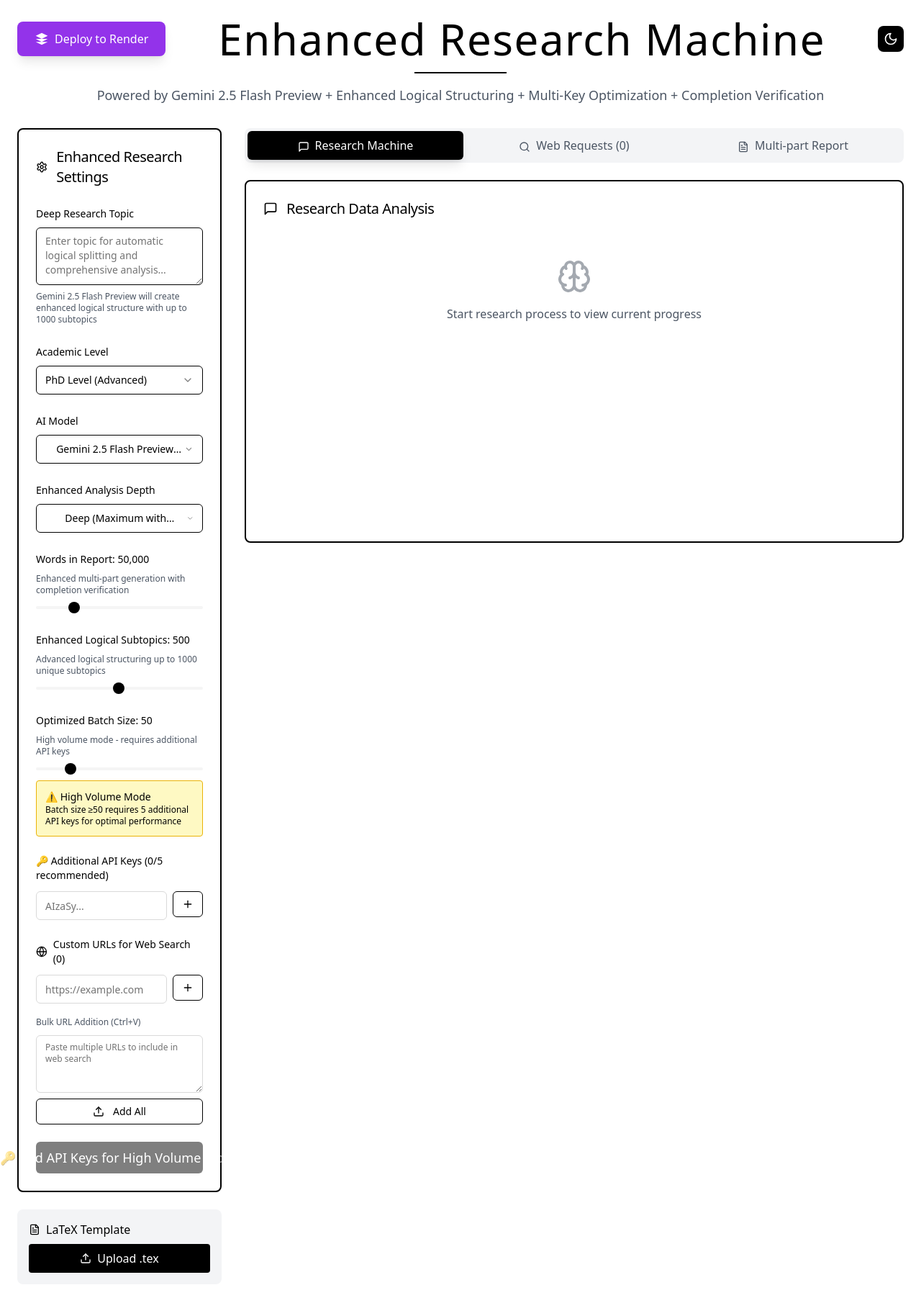
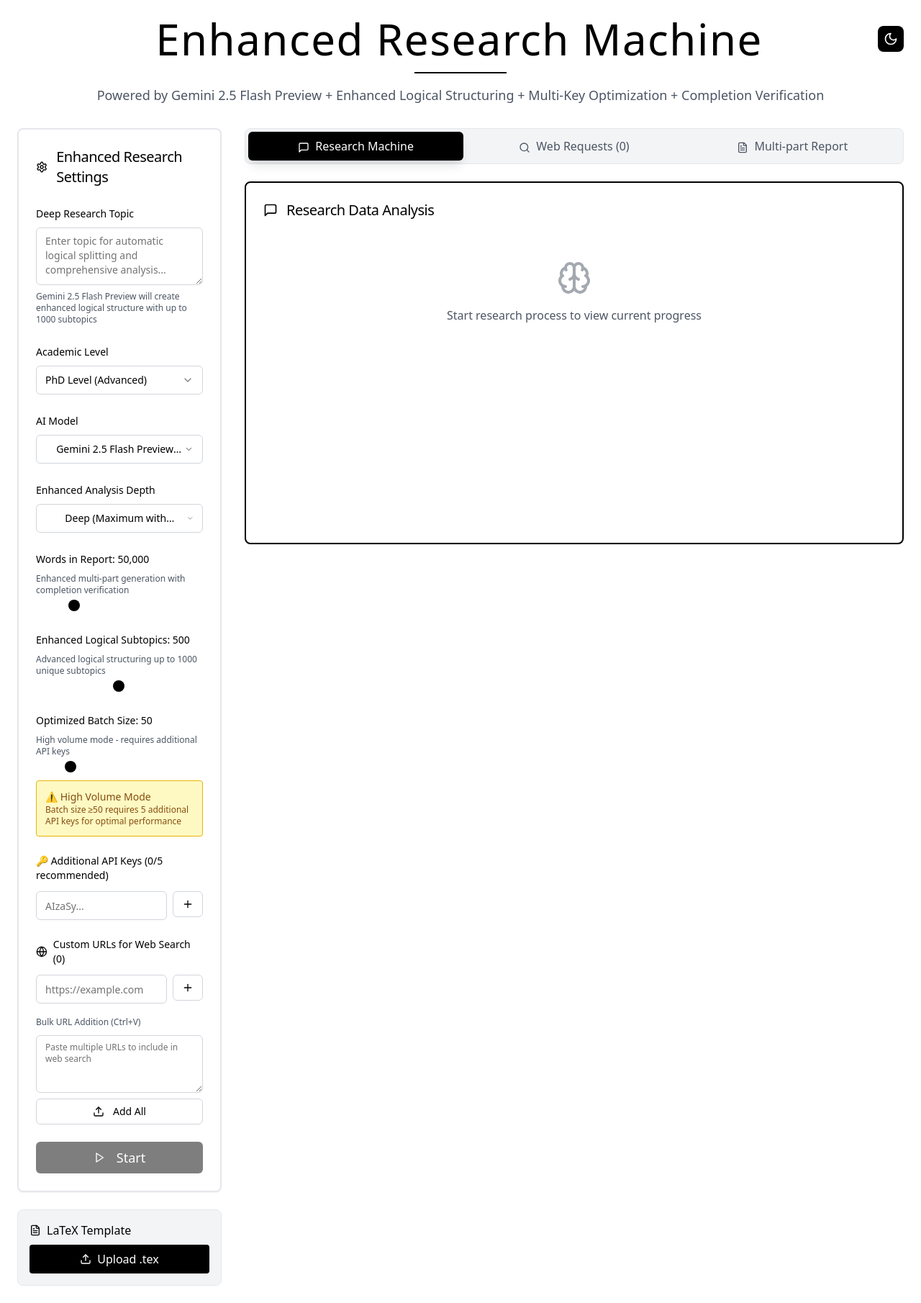
Before and after one commit to Perricheno/gemini-research, a React (Vite) app: page / in a window 1280 px wide. Shown: the whole page at 72% size. Built offline with nearby package versions, Linux system fonts and the light colour scheme.

Commit message:
Refactor UI and theming
- Removed "Deploy to Render" button from the UI.
- Renamed "Add API Keys..." button to "Start".
- Improved dark theme.
- Removed "Edit with Lovable" branding.

```diff
--- a/src/components/DeepResearchApp.tsx
+++ b/src/components/DeepResearchApp.tsx
@@ -1,4 +1,3 @@
-
 import React, { useState } from 'react';
 import { Search, Brain, FileText, Download, MessageSquare, Upload, Sun, Moon } from 'lucide-react';
 import { toast } from 'sonner';
@@ -9,7 +8,6 @@ import ResearchProgress from './ResearchProgress';
 import ResearchChat from './ResearchChat';
 import ResearchResults from './ResearchResults';
 import ResearchReport from './ResearchReport';
-import DeployButton from './DeployButton';
 
 const DeepResearchApp = () => {
   const [topic, setTopic] = useState('');
@@ -337,7 +335,7 @@ const DeepResearchApp = () => {
       <div className="container mx-auto p-6 max-w-7xl">
         <div className="text-center mb-8 animate-fade-in">
           <div className="flex items-center justify-between mb-4">
-            <DeployButton />
+            <div className="w-8"></div>
             <h1 className="text-6xl font-light tracking-wide">
               Enhanced Research Machine
             </h1>
@@ -383,7 +381,7 @@ const DeepResearchApp = () => {
             />
 
             {/* LaTeX Template Upload */}
-            <div className={`p-4 rounded-lg ${theme === 'dark' ? 'bg-gray-900' : 'bg-gray-100'}`}>
+            <div className={`p-4 rounded-lg ${theme === 'dark' ? 'bg-gray-900 border border-gray-800' : 'bg-gray-100 border border-gray-200'}`}>
               <h3 className="font-medium mb-2 flex items-center gap-2">
                 <FileText className="h-4 w-4" />
                 LaTeX Template
@@ -415,7 +413,7 @@ const DeepResearchApp = () => {
 
             {/* Download Web Data Button */}
             {webDataForDownload && (
-              <div className={`p-4 rounded-lg ${theme === 'dark' ? 'bg-gray-900' : 'bg-gray-100'}`}>
+              <div className={`p-4 rounded-lg ${theme === 'dark' ? 'bg-gray-900 border border-gray-800' : 'bg-gray-100 border border-gray-200'}`}>
                 <h3 className="font-medium mb-2">Web Data Ready</h3>
                 <button
                   onClick={downloadWebData}
@@ -436,7 +434,7 @@ const DeepResearchApp = () => {
 
             {/* Enhanced Report Generation Progress */}
             {reportGenerationProgress && (
-              <div className={`p-4 rounded-lg ${theme === 'dark' ? 'bg-gray-900' : 'bg-gray-100'}`}>
+              <div className={`p-4 rounded-lg ${theme === 'dark' ? 'bg-gray-900 border border-gray-800' : 'bg-gray-100 border border-gray-200'}`}>
                 <h3 className="font-medium mb-2">Enhanced Report Generation</h3>
                 <div className="space-y-2">
                   <div className="flex justify-between text-sm">
@@ -445,7 +443,7 @@ const DeepResearchApp = () => {
                       {reportGenerationProgress.isComplete ? '✓ VERIFIED' : '⏳ GENERATING'}
                     </span>
                   </div>
-                  <div className={`w-full rounded-full h-2 ${theme === 'dark' ? 'bg-black' : 'bg-white'}`}>
+                  <div className={`w-full rounded-full h-2 ${theme === 'dark' ? 'bg-gray-800' : 'bg-gray-300'}`}>
                     <div
                       className={`h-2 rounded-full transition-all duration-300 ${theme === 'dark' ? 'bg-white' : 'bg-black'}`}
                       style={{ width: `${(reportGenerationProgress.currentPart / reportGenerationProgress.totalParts) * 100}%` }}
@@ -462,7 +460,7 @@ const DeepResearchApp = () => {
           {/* Main Content */}
           <div className="lg:col-span-3 space-y-6">
             {/* Tab Navigation */}
-            <div className={`flex space-x-1 p-1 rounded-lg ${theme === 'dark' ? 'bg-gray-900' : 'bg-gray-100'}`}>
+            <div className={`flex space-x-1 p-1 rounded-lg ${theme === 'dark' ? 'bg-gray-900 border border-gray-800' : 'bg-gray-100 border border-gray-200'}`}>
               <button
                 onClick={() => setActiveTab('chat')}
                 className={`flex-1 py-2 px-4 rounded-md transition-all duration-200 font-light ${
@@ -560,7 +558,7 @@ const DeepResearchApp = () => {
                   </p>
                 </div>
                 {reportGenerationProgress.content && (
-                  <div className={`p-4 rounded-lg ${theme === 'dark' ? 'bg-gray-900' : 'bg-gray-100'}`}>
+                  <div className={`p-4 rounded-lg ${theme === 'dark' ? 'bg-gray-900 border border-gray-800' : 'bg-gray-100 border border-gray-200'}`}>
                     <h3 className="font-medium mb-2">Preview of part {reportGenerationProgress.currentPart}</h3>
                     <div className="max-h-64 overflow-y-auto">
                       <pre className="whitespace-pre-wrap text-sm font-light leading-relaxed">
--- a/src/components/DeployButton.tsx
+++ /dev/null
@@ -1,28 +0,0 @@
-
-import React from 'react';
-
-const DeployButton = () => {
-  const handleDeploy = () => {
-    window.open('https://render.com/deploy?repo=https://github.com/yourusername/enhanced-research-machine', '_blank');
-  };
-
-  return (
-    <button
-      onClick={handleDeploy}
-      className="bg-purple-600 hover:bg-purple-700 text-white px-6 py-3 rounded-lg font-medium transition-all duration-200 flex items-center gap-2 shadow-lg hover:shadow-xl transform hover:scale-105"
-    >
-      <svg
-        width="20"
-        height="20"
-        viewBox="0 0 24 24"
-        fill="currentColor"
-        className="flex-shrink-0"
-      >
-        <path d="M12 2L2 7l10 5 10-5-10-5zM2 17l10 5 10-5M2 12l10 5 10-5"/>
-      </svg>
-      Deploy to Render
-    </button>
-  );
-};
-
-export default DeployButton;
--- a/src/components/ResearchSettings.tsx
+++ b/src/components/ResearchSettings.tsx
@@ -1,3 +1,4 @@
+
 import React from 'react';
 import { Card, CardContent, CardHeader, CardTitle } from '@/components/ui/card';
 import { Button } from '@/components/ui/button';
@@ -6,7 +7,7 @@ import { Textarea } from '@/components/ui/textarea';
 import { Select, SelectContent, SelectItem, SelectTrigger, SelectValue } from '@/components/ui/select';
 import { Label } from '@/components/ui/label';
 import { Switch } from '@/components/ui/switch';
-import { Settings, Plus, Upload, Trash2, Link, Globe } from 'lucide-react';
+import { Settings, Plus, Upload, Trash2, Link, Globe, Play } from 'lucide-react';
 import { toast } from 'sonner';
 import { ResearchSettings as ResearchSettingsType } from '../types/research';
 
@@ -103,12 +104,16 @@ const ResearchSettings: React.FC<ResearchSettingsProps> = ({
   const requiresAdditionalKeys = settings.batchSize >= 50;
 
   const themeClasses = theme === 'dark'
-    ? 'bg-gray-900 border-white text-white'
-    : 'bg-white border-black text-black';
+    ? 'bg-gray-900 border-gray-800 text-white'
+    : 'bg-white border-gray-200 text-black';
 
   const buttonClasses = theme === 'dark'
-    ? 'border-white hover:bg-white hover:text-black'
-    : 'border-black hover:bg-black hover:text-white';
+    ? 'border-gray-600 hover:bg-white hover:text-black'
+    : 'border-gray-300 hover:bg-black hover:text-white';
+
+  const inputClasses = theme === 'dark'
+    ? 'border-gray-600 bg-gray-800 text-white focus:border-gray-400'
+    : 'border-gray-300 bg-white text-black focus:border-gray-600';
 
   return (
     <Card className={`border-2 hover:shadow-2xl transition-all duration-500 animate-scale-in ${themeClasses}`}>
@@ -128,7 +133,7 @@ const ResearchSettings: React.FC<ResearchSettingsProps> = ({
             onChange={(e) => setTopic(e.target.value)}
             placeholder="Enter topic for automatic logical splitting and comprehensive analysis..."
             rows={3}
-            className={`transition-colors duration-200 ${theme === 'dark' ? 'border-white focus:border-gray-300' : 'border-black focus:border-gray-600'}`}
+            className={`transition-colors duration-200 ${inputClasses}`}
           />
           <p className={`text-xs ${theme === 'dark' ? 'text-gray-400' : 'text-gray-600'}`}>
             Gemini 2.5 Flash Preview will create enhanced logical structure with up to 1000 subtopics
@@ -139,10 +144,10 @@ const ResearchSettings: React.FC<ResearchSettingsProps> = ({
         <div className="space-y-2">
           <Label className="text-sm font-medium">Academic Level</Label>
           <Select value={settings.tone} onValueChange={(value: any) => setSettings({...settings, tone: value})}>
-            <SelectTrigger className={`${theme === 'dark' ? 'border-white focus:border-gray-300' : 'border-black focus:border-gray-600'}`}>
+            <SelectTrigger className={inputClasses}>
               <SelectValue />
             </SelectTrigger>
-            <SelectContent>
+            <SelectContent className={theme === 'dark' ? 'bg-gray-800 border-gray-600' : 'bg-white border-gray-200'}>
               <SelectItem value="phd">PhD Level (Advanced)</SelectItem>
               <SelectItem value="bachelor">Bachelor Level (Academic)</SelectItem>
               <SelectItem value="school">School Level (Simple)</SelectItem>
@@ -154,10 +159,10 @@ const ResearchSettings: React.FC<ResearchSettingsProps> = ({
         <div className="space-y-2">
           <Label className="text-sm font-medium">AI Model</Label>
           <Select value={settings.model} onValueChange={(value) => setSettings({...settings, model: value})}>
-            <SelectTrigger className={`${theme === 'dark' ? 'border-white focus:border-gray-300' : 'border-black focus:border-gray-600'}`}>
+            <SelectTrigger className={inputClasses}>
               <SelectValue />
             </SelectTrigger>
-            <SelectContent>
+            <SelectContent className={theme === 'dark' ? 'bg-gray-800 border-gray-600' : 'bg-white border-gray-200'}>
               <SelectItem value="gemini-2.5-flash-preview-05-20">Gemini 2.5 Flash Preview (Enhanced)</SelectItem>
               <SelectItem value="gemini-2.0-flash">Gemini 2.0 Flash</SelectItem>
               <SelectItem value="gemini-2.0-flash-exp">Gemini 2.0 Flash Exp</SelectItem>
@@ -170,10 +175,10 @@ const ResearchSettings: React.FC<ResearchSettingsProps> = ({
         <div className="space-y-2">
           <Label className="text-sm font-medium">Enhanced Analysis Depth</Label>
           <Select value={settings.searchDepth} onValueChange={(value: any) => setSettings({...settings, searchDepth: value})}>
-            <SelectTrigger className={`${theme === 'dark' ? 'border-white focus:border-gray-300' : 'border-black focus:border-gray-600'}`}>
+            <SelectTrigger className={inputClasses}>
               <SelectValue />
             </SelectTrigger>
-            <SelectContent>
+            <SelectContent className={theme === 'dark' ? 'bg-gray-800 border-gray-600' : 'bg-white border-gray-200'}>
               <SelectItem value="shallow">Shallow (Fast)</SelectItem>
               <SelectItem value="medium">Medium (Balanced)</SelectItem>
               <SelectItem value="deep">Deep (Maximum with completion verification)</SelectItem>
@@ -194,7 +199,9 @@ const ResearchSettings: React.FC<ResearchSettingsProps> = ({
             step="5000"
             value={settings.wordCount}
             onChange={(e) => setSettings({...settings, wordCount: parseInt(e.target.value)})}
-            className="w-full h-1 bg-muted rounded-lg appearance-none cursor-pointer slider"
+            className={`w-full h-1 rounded-lg appearance-none cursor-pointer ${
+              theme === 'dark' ? 'bg-gray-700' : 'bg-gray-300'
+            }`}
           />
         </div>
 
@@ -211,7 +218,9 @@ const ResearchSettings: React.FC<ResearchSettingsProps> = ({
             step="10"
             value={settings.parallelQueries}
             onChange={(e) => setSettings({...settings, parallelQueries: parseInt(e.target.value)})}
-            className="w-full h-1 bg-muted rounded-lg appearance-none cursor-pointer slider"
+            className={`w-full h-1 rounded-lg appearance-none cursor-pointer ${
+              theme === 'dark' ? 'bg-gray-700' : 'bg-gray-300'
+            }`}
           />
         </div>
 
@@ -228,10 +237,12 @@ const ResearchSettings: React.FC<ResearchSettingsProps> = ({
             step="5"
             value={settings.batchSize}
             onChange={(e) => setSettings({...settings, batchSize: parseInt(e.target.value)})}
-            className="w-full h-1 bg-muted rounded-lg appearance-none cursor-pointer slider"
+            className={`w-full h-1 rounded-lg appearance-none cursor-pointer ${
+              theme === 'dark' ? 'bg-gray-700' : 'bg-gray-300'
+            }`}
           />
           {requiresAdditionalKeys && (
-            <div className={`p-3 rounded border ${theme === 'dark' ? 'bg-yellow-900 border-yellow-700' : 'bg-yellow-100 border-yellow-500'}`}>
+            <div className={`p-3 rounded border ${theme === 'dark' ? 'bg-gray-800 border-gray-600 text-yellow-400' : 'bg-yellow-100 border-yellow-500 text-yellow-800'}`}>
               <p className="text-sm font-medium">⚠️ High Volume Mode</p>
               <p className="text-xs">Batch size ≥50 requires 5 additional API keys for optimal performance</p>
             </div>
@@ -251,7 +262,7 @@ const ResearchSettings: React.FC<ResearchSettingsProps> = ({
                 value={newApiKey}
                 onChange={(e) => setNewApiKey(e.target.value)}
                 placeholder="AIzaSy..."
-                className="flex-1"
+                className={`flex-1 ${inputClasses}`}
               />
               <Button onClick={addApiKey} size="sm" variant="outline" className={buttonClasses}>
                 <Plus className="h-4 w-4" />
@@ -259,9 +270,9 @@ const ResearchSettings: React.FC<ResearchSettingsProps> = ({
             </div>
 
             {settings.apiKeys.length > 0 && (
-              <div className={`space-y-2 max-h-32 overflow-y-auto border rounded p-2 ${theme === 'dark' ? 'border-white' : 'border-black'}`}>
+              <div className={`space-y-2 max-h-32 overflow-y-auto border rounded p-2 ${theme === 'dark' ? 'border-gray-600 bg-gray-800' : 'border-gray-300 bg-gray-50'}`}>
                 {settings.apiKeys.map((key, index) => (
-                  <div key={index} className={`flex items-center gap-2 text-xs p-1 rounded ${theme === 'dark' ? 'bg-gray-800' : 'bg-gray-100'}`}>
+                  <div key={index} className={`flex items-center gap-2 text-xs p-1 rounded ${theme === 'dark' ? 'bg-gray-700' : 'bg-white'}`}>
                     <span className="flex-1">Key {index + 1}: ****{key.slice(-4)}</span>
                     <Button
                       onClick={() => removeApiKey(index)}
@@ -291,7 +302,7 @@ const ResearchSettings: React.FC<ResearchSettingsProps> = ({
               value={newUrl}
               onChange={(e) => setNewUrl(e.target.value)}
               placeholder="https://example.com"
-              className="flex-1"
+              className={`flex-1 ${inputClasses}`}
             />
             <Button onClick={addCustomUrl} size="sm" variant="outline" className={buttonClasses}>
               <Plus className="h-4 w-4" />
@@ -306,7 +317,7 @@ const ResearchSettings: React.FC<ResearchSettingsProps> = ({
               onChange={(e) => setBulkUrls(e.target.value)}
               placeholder="Paste multiple URLs to include in web search"
               rows={3}
-              className="text-xs"
+              className={`text-xs ${inputClasses}`}
             />
             <div className="flex gap-2">
               <Button onClick={addBulkUrls} size="sm" variant="outline" className={`flex-1 ${buttonClasses}`}>
@@ -323,9 +334,9 @@ const ResearchSettings: React.FC<ResearchSettingsProps> = ({
 
           {/* URL list */}
           {settings.customUrls.length > 0 && (
-            <div className={`space-y-2 max-h-32 overflow-y-auto border rounded p-2 ${theme === 'dark' ? 'border-white' : 'border-black'}`}>
+            <div className={`space-y-2 max-h-32 overflow-y-auto border rounded p-2 ${theme === 'dark' ? 'border-gray-600 bg-gray-800' : 'border-gray-300 bg-gray-50'}`}>
               {settings.customUrls.map((url, index) => (
-                <div key={index} className={`flex items-center gap-2 text-xs p-1 rounded ${theme === 'dark' ? 'bg-gray-800' : 'bg-gray-100'}`}>
+                <div key={index} className={`flex items-center gap-2 text-xs p-1 rounded ${theme === 'dark' ? 'bg-gray-700' : 'bg-white'}`}>
                   <Link className={`h-3 w-3 flex-shrink-0 ${theme === 'dark' ? 'text-gray-400' : 'text-gray-600'}`} />
                   <span className="flex-1 truncate" title={url}>{url}</span>
                   <Button
@@ -344,7 +355,7 @@ const ResearchSettings: React.FC<ResearchSettingsProps> = ({
 
         <Button
           onClick={onStartResearch}
-          disabled={isResearching || (requiresAdditionalKeys && settings.apiKeys.length < 3)}
+          disabled={isResearching || !topic.trim()}
           className={`w-full py-3 text-lg font-light transition-all duration-300 hover:scale-105 ${
             theme === 'dark'
               ? 'bg-white text-black hover:bg-gray-200'
@@ -355,16 +366,12 @@ const ResearchSettings: React.FC<ResearchSettingsProps> = ({
           {isResearching ? (
             <>
               <Globe className="mr-2 h-5 w-5 animate-spin" />
-              Enhanced Research Machine Working...
-            </>
-          ) : requiresAdditionalKeys && settings.apiKeys.length < 3 ? (
-            <>
-              🔑 Add API Keys for High Volume Mode
+              Research Machine Working...
             </>
           ) : (
             <>
-              <Globe className="mr-2 h-5 w-5" />
-              Start Enhanced Research Machine
+              <Play className="mr-2 h-5 w-5" />
+              Start
             </>
           )}
         </Button>
```
Also changed, not shown: src/index.css (+41 -6 lines).
